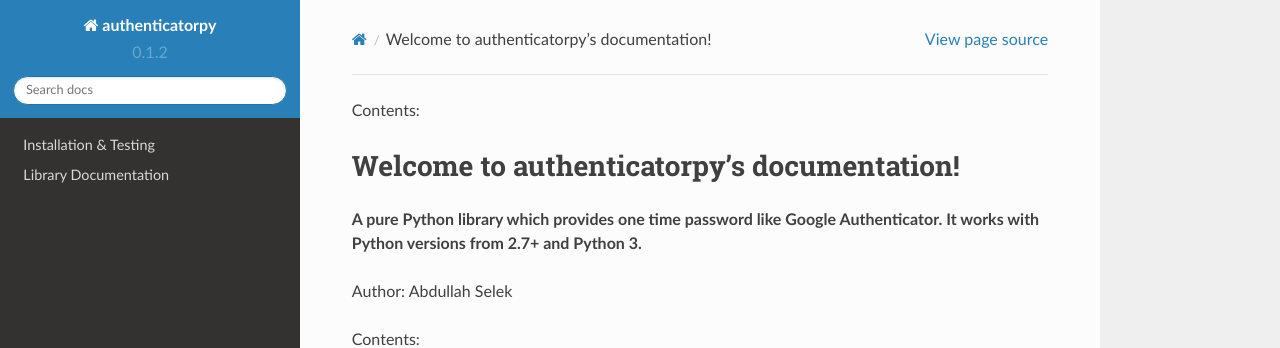
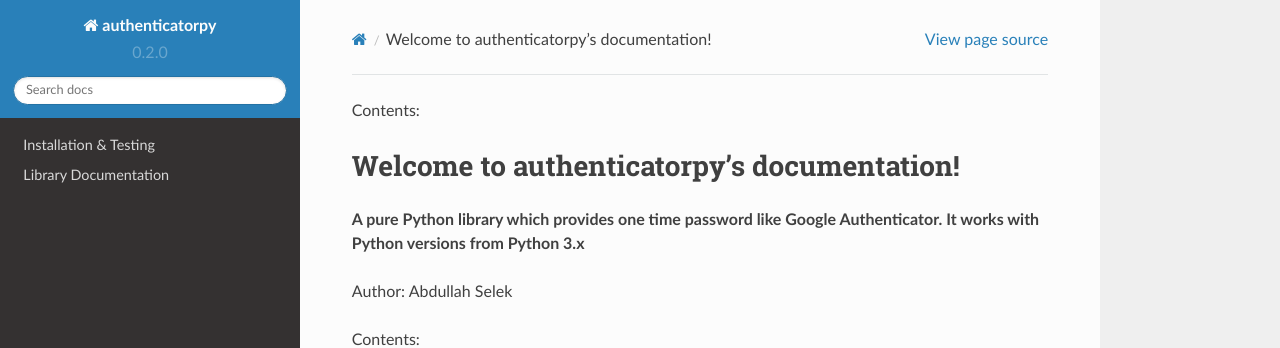
Before and after one commit to abdullahselek/authenticatorpy, a Sphinx documentation site: the page built from docs/index.rst, in a window 1280 px wide. Shown: the top 348 px of the page. Built offline with Sphinx 7.4.7 and the Read the Docs theme 2.0.0, drawn with Linux system fonts in a browser that asks for light colours.

Commit message:
Remove Python 2.7 related informations.

```diff
--- a/README.rst
+++ b/README.rst
@@ -23,7 +23,7 @@
 Introduction
 ============
 
-A pure Python library which provides one time password like Google Authenticator. It works with Python versions from 2.7+ and Python 3.
+A pure Python library which provides one time password like Google Authenticator. It works with Python versions Python 3.x.
 
 Installing
 ==========
--- a/docs/conf.py
+++ b/docs/conf.py
@@ -55,9 +55,9 @@
 # built documents.
 #
 # The short X.Y version.
-version = u'0.1.2'
+version = u'0.2.0'
 # The full version, including alpha/beta/rc tags.
-release = u'0.1.2'
+release = u'0.2.0'
 
 # The language for content autogenerated by Sphinx. Refer to documentation
 # for a list of supported languages.
--- a/docs/index.rst
+++ b/docs/index.rst
@@ -4,7 +4,7 @@
 
 Welcome to authenticatorpy's documentation!
 ===========================================
-**A pure Python library which provides one time password like Google Authenticator. It works with Python versions from 2.7+ and Python 3.**
+**A pure Python library which provides one time password like Google Authenticator. It works with Python versions from Python 3.x**
 
 Author: Abdullah Selek
 
```
Also changed, not shown: .travis.yml, 1 other file.
